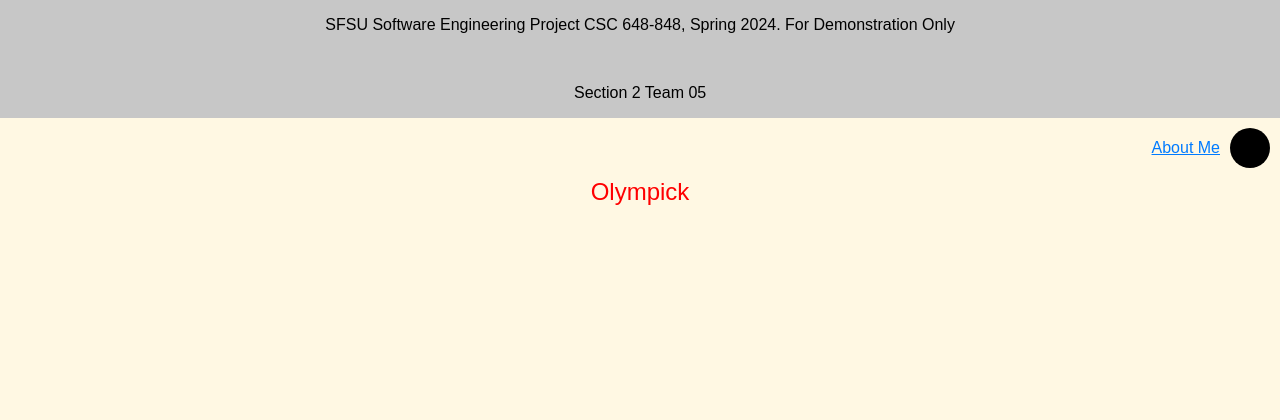
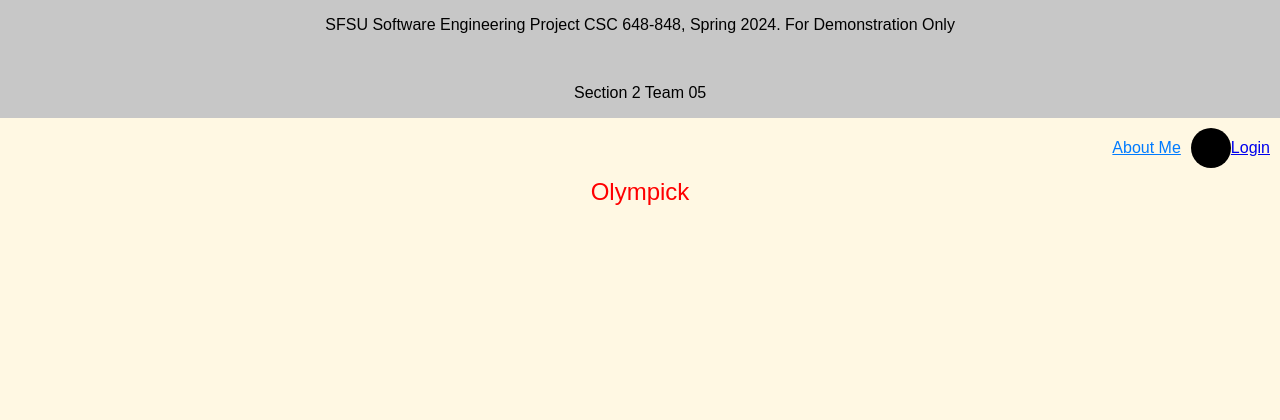
Before and after one commit to hkwon4/OlymPick, a Flask app: page / in a window 1280 px wide. Shown: the top 420 px of the page. Run offline with Flask 3, Linux system fonts and the light colour scheme; some libraries are stand-ins or nearby versions.

Commit message:
Local login functionality

```diff
--- a/application/main.py
+++ b/application/main.py
@@ -1,7 +1,8 @@
-from flask import Flask, render_template, request, redirect, url_for
+from flask import Flask, render_template, request, redirect, url_for, session
 from flask_mysqldb import MySQL
 
 app = Flask(__name__)
+app.secret_key = 'your_secret_key'
 
 # Configure MySQL connection
 app.config['MYSQL_HOST'] = 'localhost'
@@ -12,8 +13,6 @@ app.config['MYSQL_DB'] = 'team5_db'
 mysql = MySQL(app)
 
 # Define a dictionary for each person's information
-# Change your name, role in the group, and put some details in about
-# To run, make sure your directory is in application, then type in the terminal "python main.py" (Flask required)
 people_info = {
     'Johnny Kwon': {'name': 'Johnny Kwon', 'role': 'Team Lead', 'about': ''},
     'Fadee Ghiragosian': {'name': 'Fadee Ghiragosian', 'role': 'Backend Lead', 'about': ' I am pursuing a degree in Computer Science, my family is from Egypt and Armenia, and I love playing video games. '},
@@ -107,7 +106,7 @@ def search():
     result = cursor.fetchall()
     cursor.close()
 
-        # Convert the result to the desired format
+    # Convert the result to the desired format
     results_info = [
         {
             'University Name': row[0],
@@ -126,5 +125,21 @@ def search():
 
     return render_template('results.html', results=results_info, searchTerm=searchTerm, searchFilter=searchFilter)
 
+@app.route('/login', methods=['GET', 'POST'])
+def login():
+    if request.method == 'POST':
+        # Get form data
+        username = request.form['username']
+        password = request.form['password']
+
+        # Dummy authentication
+        if username == 'admin' and password == 'password':
+            session['logged_in'] = True
+            return redirect(url_for('landing'))  # Redirect to landing page after successful login
+        else:
+            return render_template('login.html', error='Invalid username or password')
+
+    return render_template('login.html')
+
 if __name__ == '__main__':
     app.run(debug=True)
--- a/application/templates/landing.html
+++ b/application/templates/landing.html
@@ -14,6 +14,7 @@
         <p> Section 2 Team 05</p>
     </div>
 
+
     <!-- About me page -->
     <div class = "nav-container">
         <a href="/About Me" class="about-me-link">About Me</a>
@@ -26,14 +27,19 @@
                 <a href="#">Option 3</a>
             </div>
     </div>
+    <!-- Login link -->
+<div class="login-container">
+    <a href="{{ url_for('login') }}" class="login-link">Login</a>
+</div>
     </div>
 
+    <!-- Logo -->
     <div class="logo-container">
         <a href="/" class="olympick-logo">Olympick</a>
     </div>
 
+    <!-- Search bar -->
     <div class="search-container">
-
         <form action="/search" method="post" class="search-bar">
             <input type="text" name="searchTerm" id="search-input" placeholder="Search...">
             <select name="searchFilter" class="search-select">
@@ -43,6 +49,8 @@
             <button type="submit" class="search-button">Search</button>
         </form>
     </div>
+
+    <!-- JavaScript for filter options -->
     <script>
         document.addEventListener("DOMContentLoaded", function() {
             var filterOptions = document.querySelectorAll('.filter-option');
@@ -59,9 +67,6 @@ document.addEventListener("DOMContentLoaded", function() {
                 });
             });
         });
-
     </script>
 </body>
-
-
 </html>
```
Also changed, not shown: application/templates/login.html (added, +18 -0 lines). Lines whose indentation alone changed are shown as unchanged.
